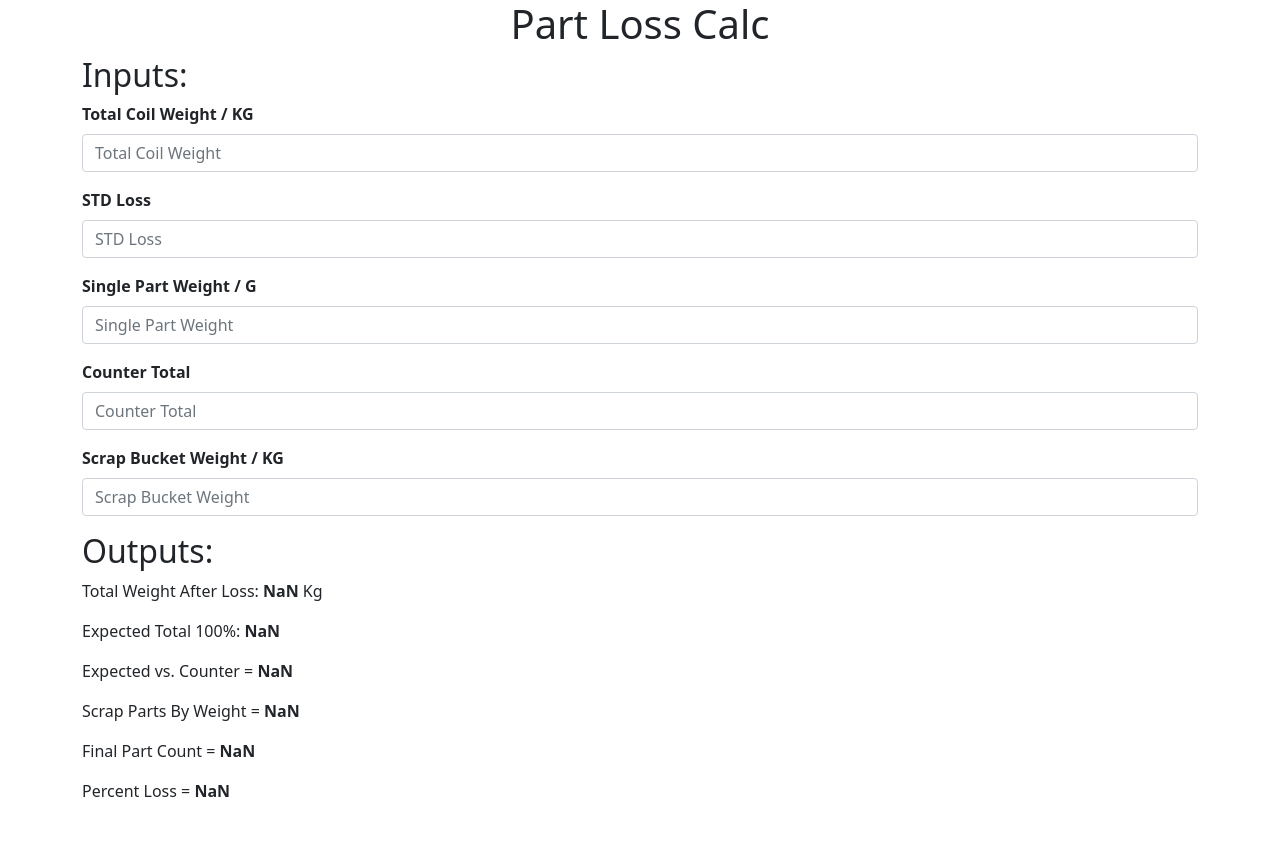
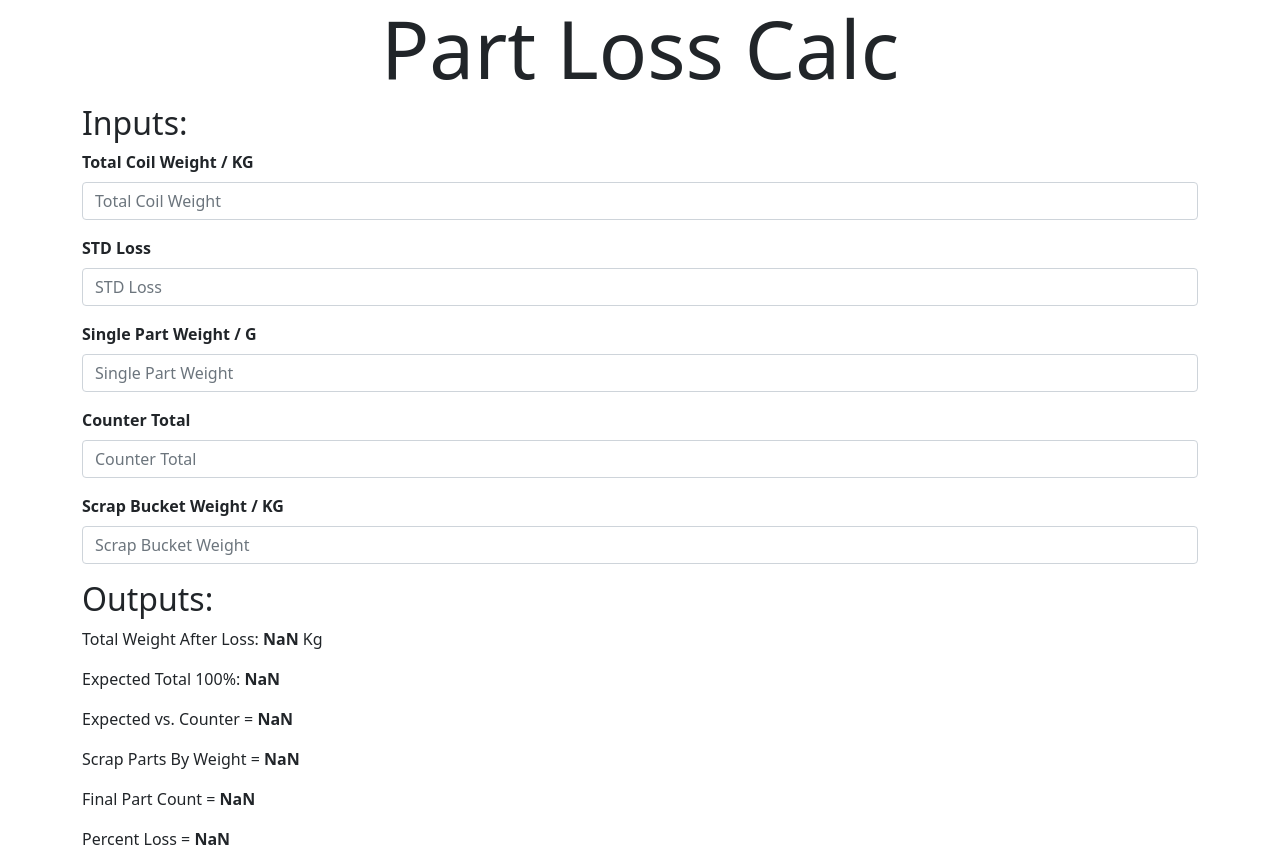
Before and after one commit to jprudolph03/partscalcv2, a React (Create React App) app: page / in a window 1280 px wide. Before the commit the page ends 819 px from the top, so only its background shows below. Built offline with nearby package versions, Linux system fonts and the light colour scheme.

Commit message:
more fixes

```diff
--- a/src/App.js
+++ b/src/App.js
@@ -37,7 +37,7 @@ function App() {
 
   return (
     <div>
-      <h1 className="text-center">Part Loss Calc</h1>
+      <h1 className="text-center display-1">Part Loss Calc</h1>
       <div className="container-sm">
         <div className="col">
           <h2>Inputs:</h2>
```
